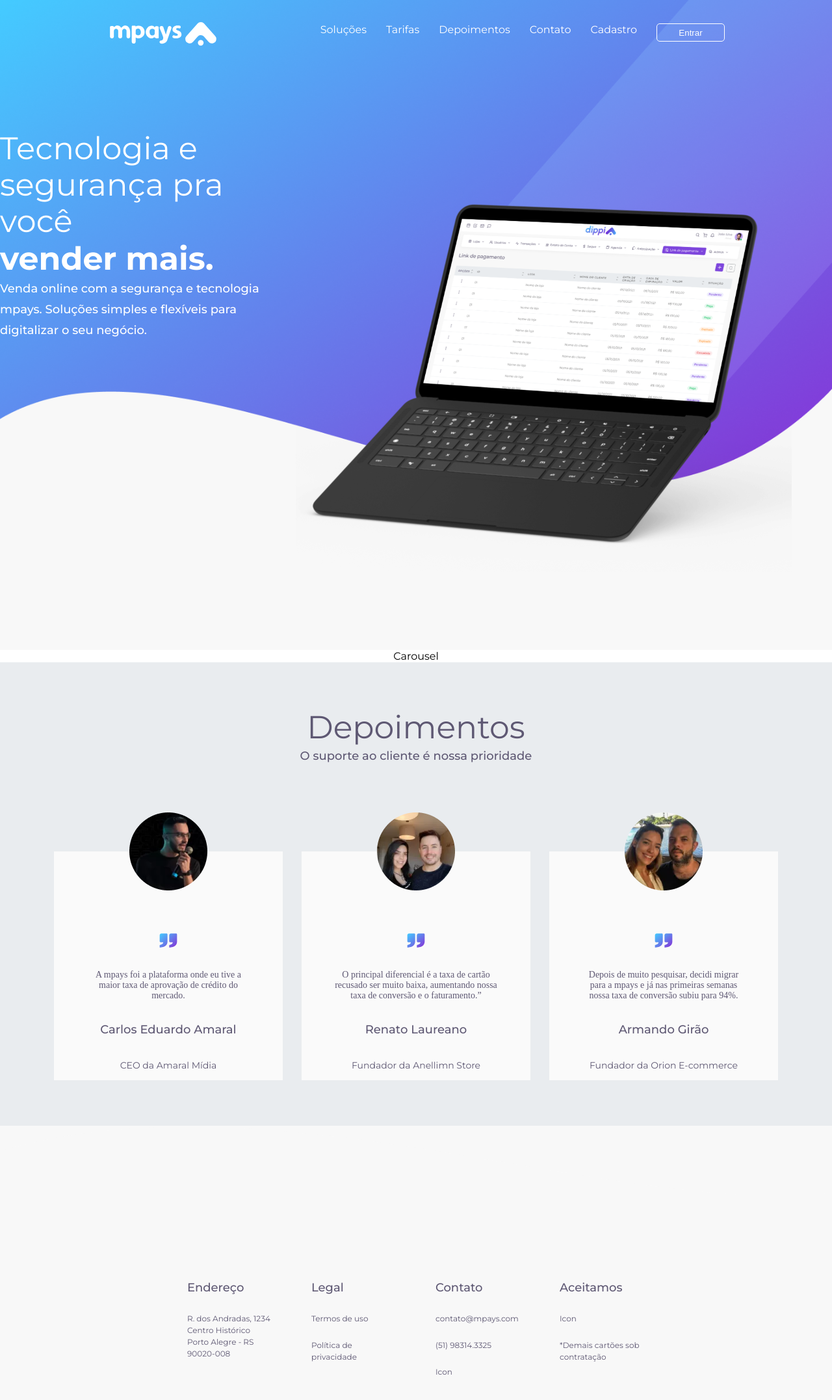
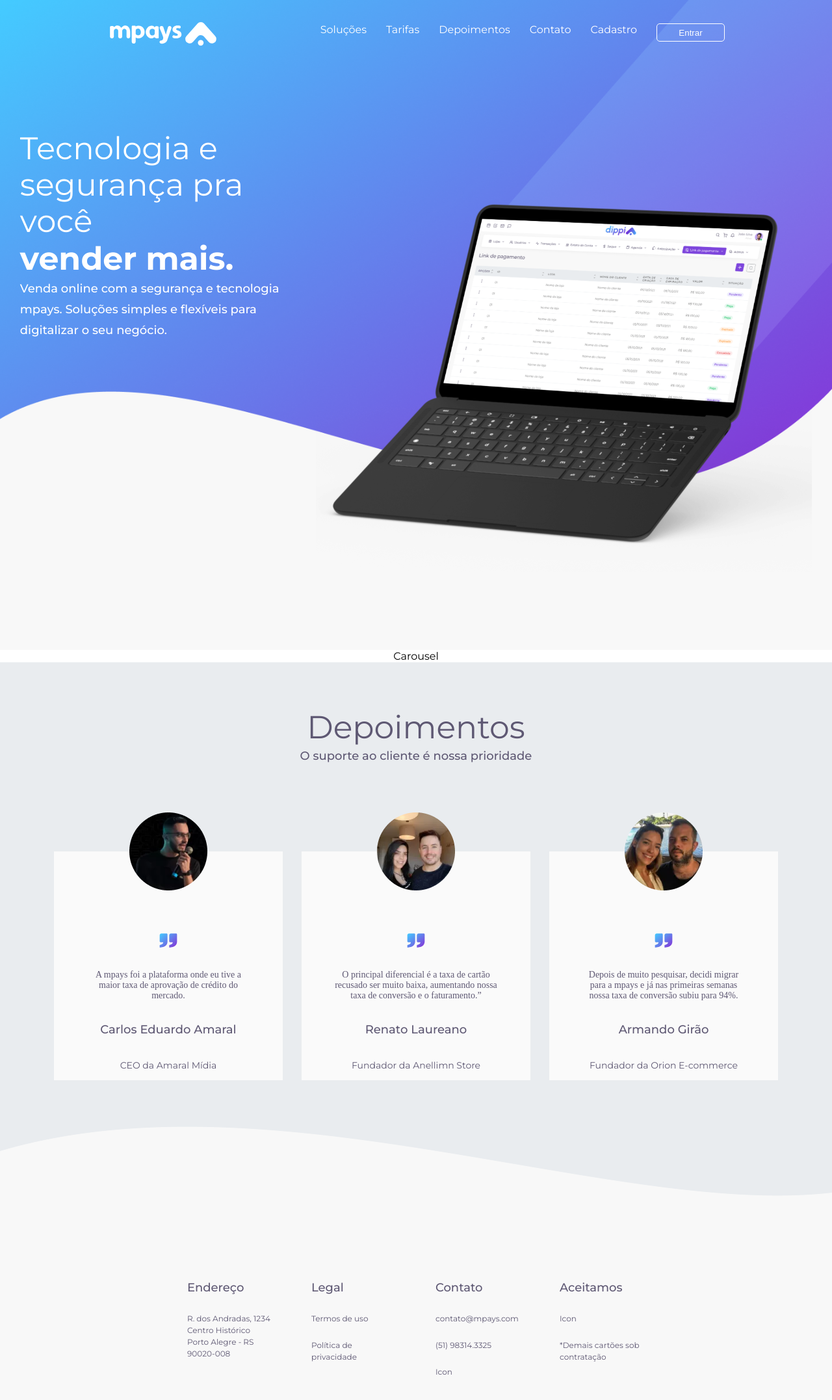
Before and after one commit to Felipeness/desafio-multti, a Next.js app: page / in a window 1280 px wide. Shown: the top 2154 px of the page at 65% size. Built offline with nearby package versions, Linux system fonts and the light colour scheme.

Commit message:
feat: small fix

```diff
--- a/src/components/footer.tsx
+++ b/src/components/footer.tsx
@@ -8,6 +8,7 @@ const FooterContainer = styled.div`
   position: relative;
   width: 1440px;
   height: 591px;
+  background-color: var(--topo-tabela-light);
 `;
 
 const FooterDiv = styled.footer`
@@ -137,7 +138,7 @@ const Box4 = styled.div`
 export function Footer() {
   return (
     <FooterContainer>
-      <Image src="/assets/Footer.png" alt="Footer image" fill="cover" />
+      <Image src="/assets/Footer.png" alt="Footer image" fill={true} />
       <FooterDiv>
         <Box>
           <h3>Endereço</h3>
--- a/src/components/hero-section.tsx
+++ b/src/components/hero-section.tsx
@@ -1,17 +1,16 @@
-"use client"
+"use client";
 
-import styled from "styled-components"
-import { LaptopImg } from "./laptop"
+import styled from "styled-components";
+import { LaptopImg } from "./laptop";
 
 const Hero = styled.div`
   display: flex;
+  justify-content: center;
   flex-direction: row;
   position: relative;
   width: 100%;
   height: 1000px;
   padding-top: 200px;
-
-
 
   color: var(--bg-primary);
 
@@ -26,7 +25,6 @@ const Hero = styled.div`
     width: 455.32px;
     height: 180px;
 
-
     p {
       font-size: 49px;
       font-weight: 700;
@@ -34,7 +32,6 @@ const Hero = styled.div`
       letter-spacing: 0px;
       text-align: left;
     }
-
   }
 
   h2 {
@@ -47,10 +44,8 @@ const Hero = styled.div`
     line-height: 32px;
     letter-spacing: 0px;
     text-align: left;
-
-
   }
-`
+`;
 
 export function HeroSection() {
   return (
@@ -59,9 +54,12 @@ export function HeroSection() {
         <h1>
           Tecnologia e segurança pra você <p>vender mais.</p>
         </h1>
-          <h2>Venda online com a segurança e tecnologia mpays. Soluções simples e flexíveis para digitalizar o seu negócio.</h2>
+        <h2>
+          Venda online com a segurança e tecnologia mpays. Soluções simples e
+          flexíveis para digitalizar o seu negócio.
+        </h2>
       </div>
       <LaptopImg />
     </Hero>
-  )
+  );
 }
```
